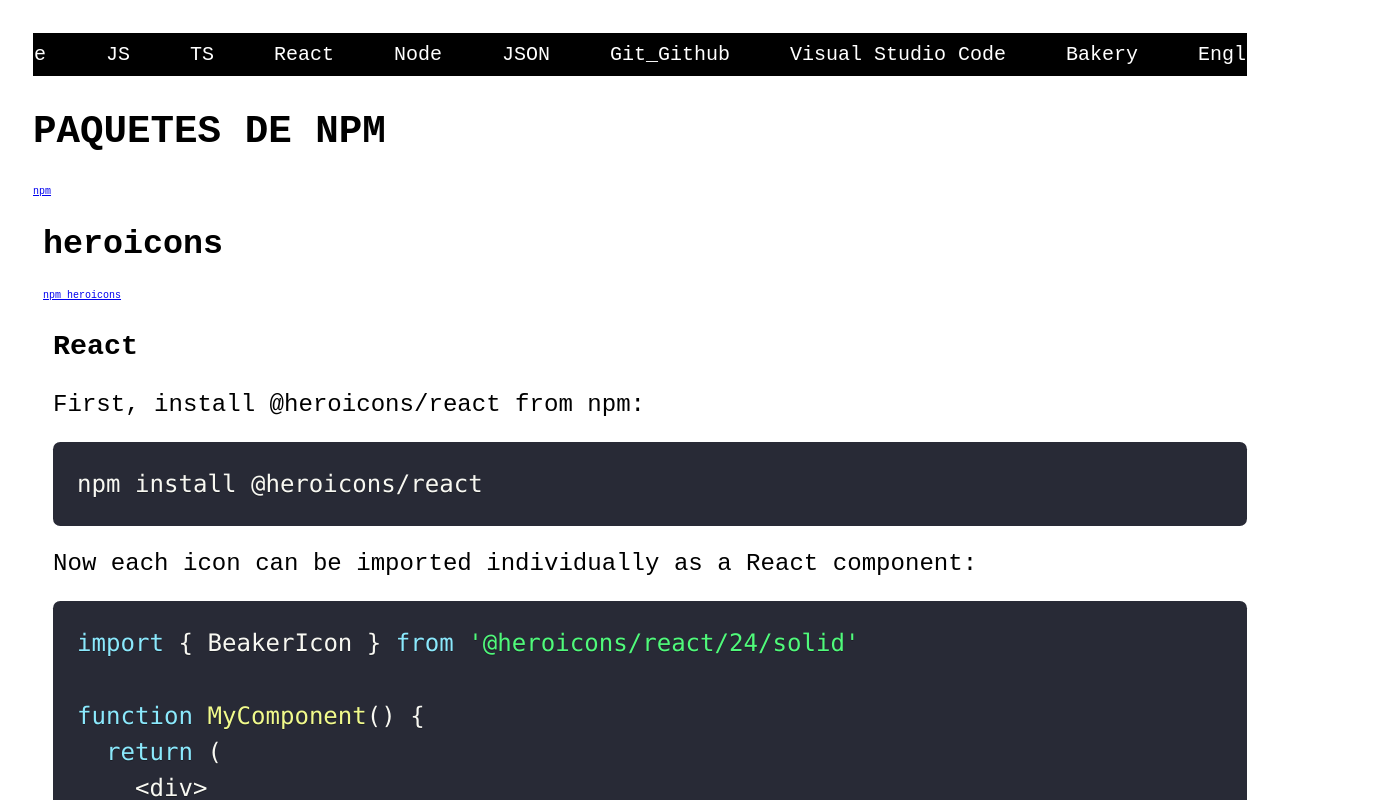
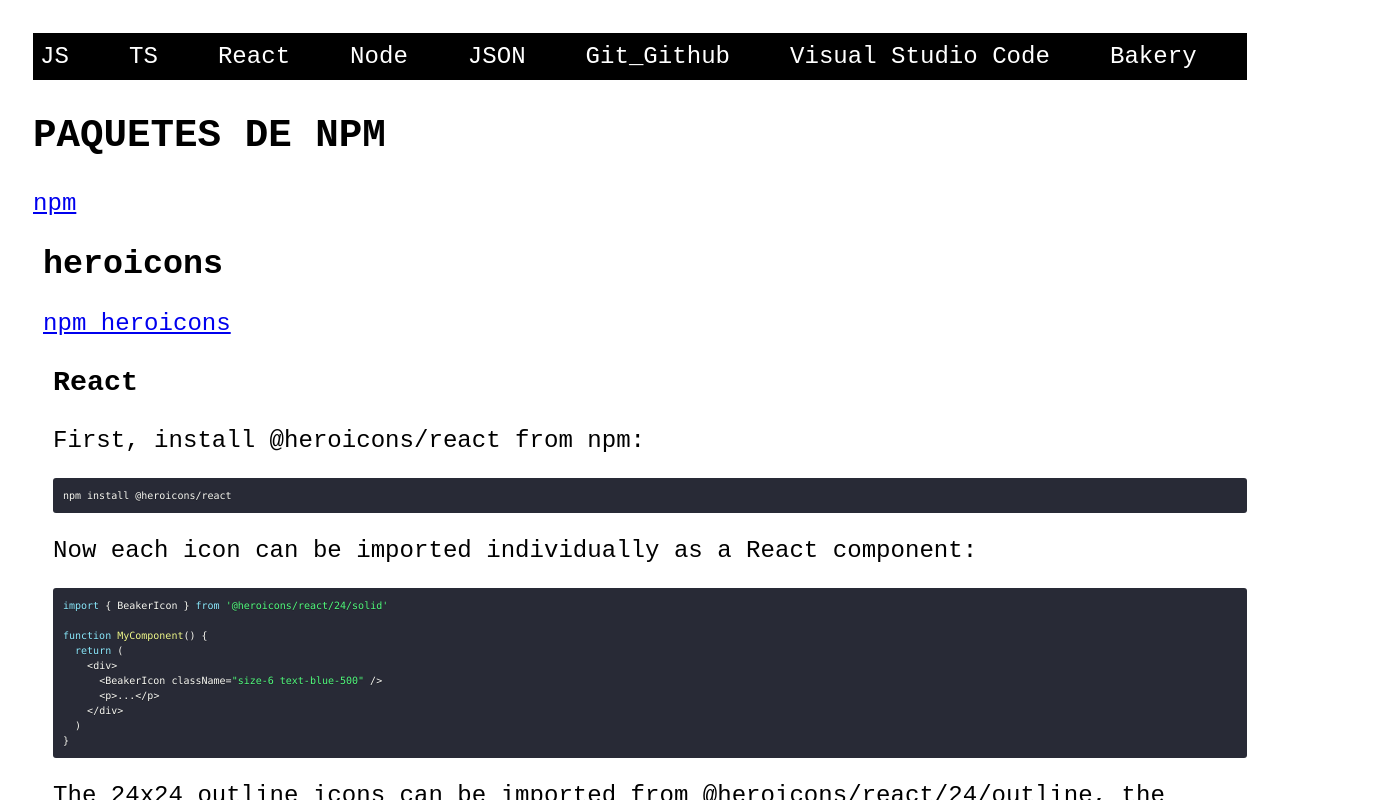
Before and after one commit to EALARA1998/Guia-Total-Lara, a React (Vite) app: page /node/npm-packages in a window 1280 px wide. Shown: the top 800 px of the page, 1378 px wide, since content can reach past the window. Built offline with nearby package versions, Linux system fonts and the light colour scheme.

Commit message:
Se actualizaron los estilos.

```diff
--- a/src/scss/base/_globales.scss
+++ b/src/scss/base/_globales.scss
@@ -63,13 +63,13 @@
     font-size: GetFontSize("desktop","p");
   }
 }
-.code{
-  font-size: GetFontSize("mobile","p");
+a{
+  font-size: GetFontSize("mobile","h4");
   @include Tablet(){
-    font-size: GetFontSize("tablet","p");
+    font-size: GetFontSize("tablet","h4");
   }
   @include Desktop(){
-    font-size: GetFontSize("desktop","p");
+    font-size: GetFontSize("desktop","h4");
   }
 }
 
--- a/src/styles/css/app.css
+++ b/src/styles/css/app.css
@@ -90,16 +90,16 @@
   }
 }
 
-.code {
+a {
   font-size: 1.22825rem;
 }
 @media (min-width: 1024px) {
-  .code {
+  a {
     font-size: 1.71955rem;
   }
 }
 @media (min-width: 1280px) {
-  .code {
+  a {
     font-size: 2.40737rem;
   }
 }
```
Also changed, not shown: 1 other file (tests, documents, lock files or other folders).
